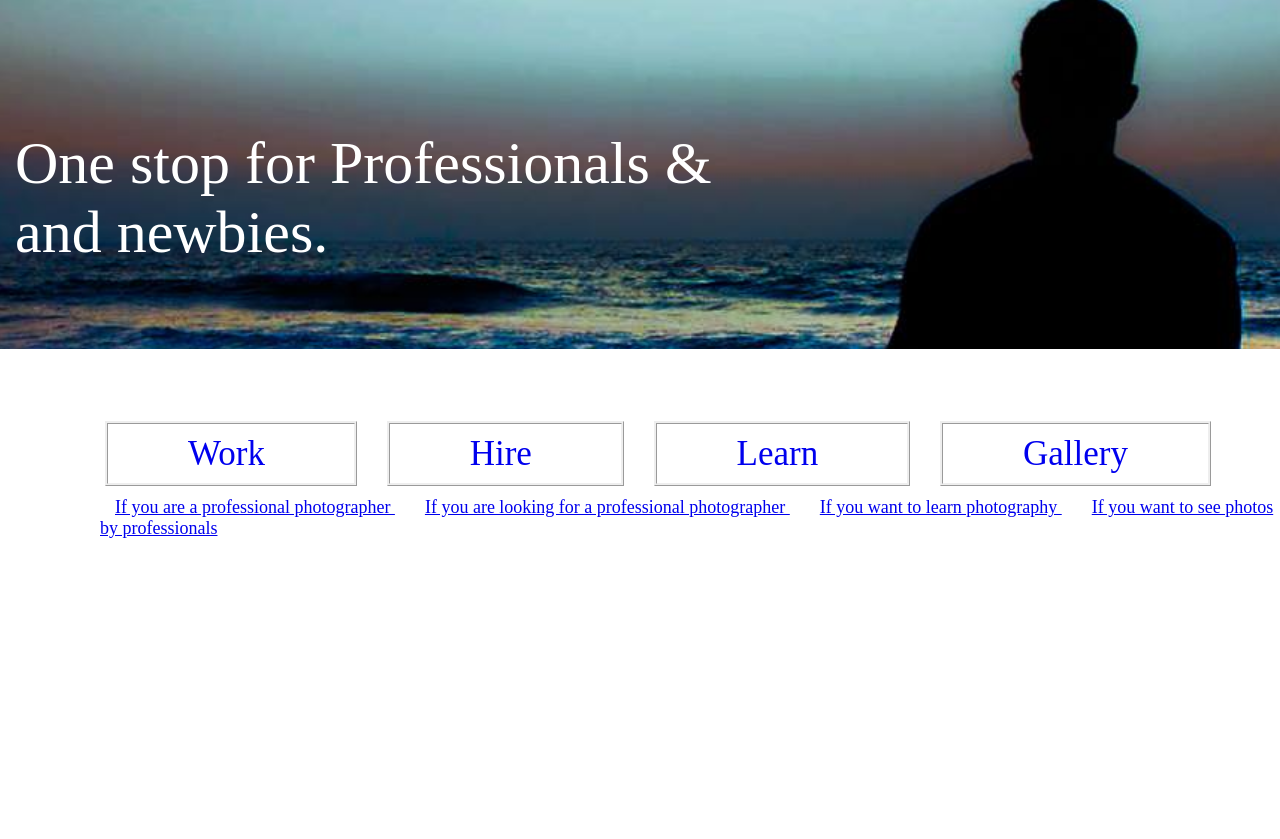
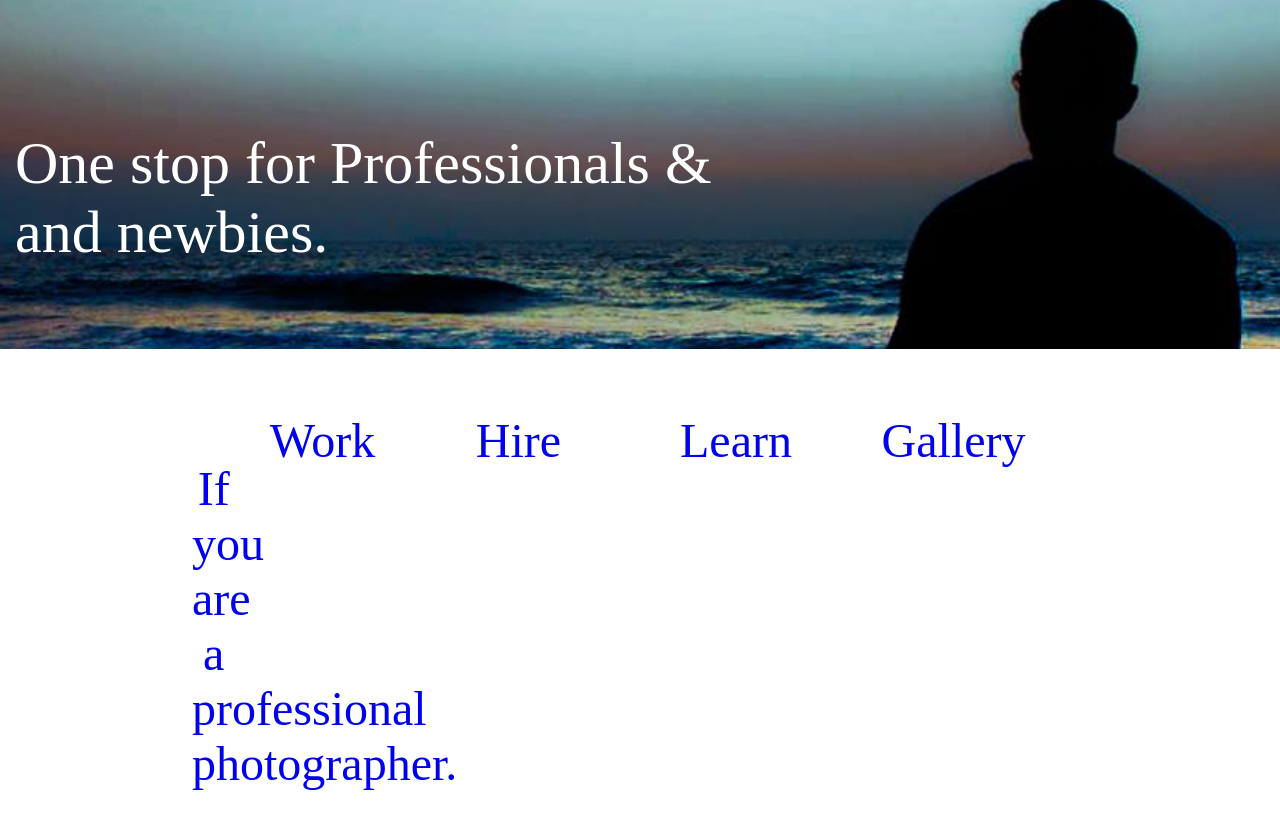
Before and after one commit to Kalpeshk9967016292/fotographer, a PHP site: page / in a window 1280 px wide. Shown: the part 151-990 px from the top of the page. Before the commit the page ends 689 px from the top, so only its background shows below. Run offline with PHP 8.4, Linux system fonts and the light colour scheme; some libraries are stand-ins or nearby versions; some web fonts are replaced.

Commit message:
minor vhange

```diff
--- a/index.css
+++ b/index.css
@@ -80,41 +80,25 @@ border-style: none;
 height: 350px;
 }
 
-.lbs{
-position: absolute;
-top: 50px;
-left: 50px;
-font-size:35px;
-
+.lbs {
+  margin-left: 15%;
+  margin-top: 5%;
 }
 
 .lbs a{
-text-decoration: none;
+  font-size: -webkit-xxx-large;
+  display: block;
+  float: left;
+  width: 20%;
+  text-align: -webkit-center;
+  text-decoration: none;
 }
 
-.lbs li{
-display: inline;
-padding: 10px 100px;
-border-style: ridge;
-display: inline;
-padding: 10px 80;
-border-style: ridge;
-margin: 15px;
+.lbs p{
+  font-size: -webkit-xxx-large;
+  display: block;
+  float: left;
+  width: 20%;
+  text-align: -webkit-center;
+  text-decoration: none;
 }
-
-.lbst{
-position: absolute;
-top: 130;
-left: 60;
-font-size: large;
-}
-
-.lbst a{
-
-}
-
-.lbst ul{
-
-}
-
-.lbst li{
--- a/index.php
+++ b/index.php
@@ -37,24 +37,17 @@ Hire a photographer.
 <div class="lower">
 
 <div class="lbs">
-<ul>
-<li><a href="#">Work </a></li>
-<li><a href="#">Hire </a></li>
-<li><a href="#">Learn </a></li>
-<li><a href="#">Gallery </a></li>
-</ul>
+<a href="#">Work
+<p>
+If you are a professional photographer.
+</p>
+</a>
+<a href="#">Hire</a>
+<a href="#">Learn</a>
+<a href="#">Gallery</a>
 </div>
 
-<div class="lbst">
-<ul>
-<li><a href="#">If you are a professional photographer </a></li>
-<li><a href="#">If you are looking for a professional photographer </a></li>
-<li><a href="#">If you want to learn photography </a></li>
-<li><a href="#">If you want to see photos by professionals </a></li>
-</ul>
-</div>
 
-</div>
 
 </body>
 
```
Also changed, not shown: 2 other files.
